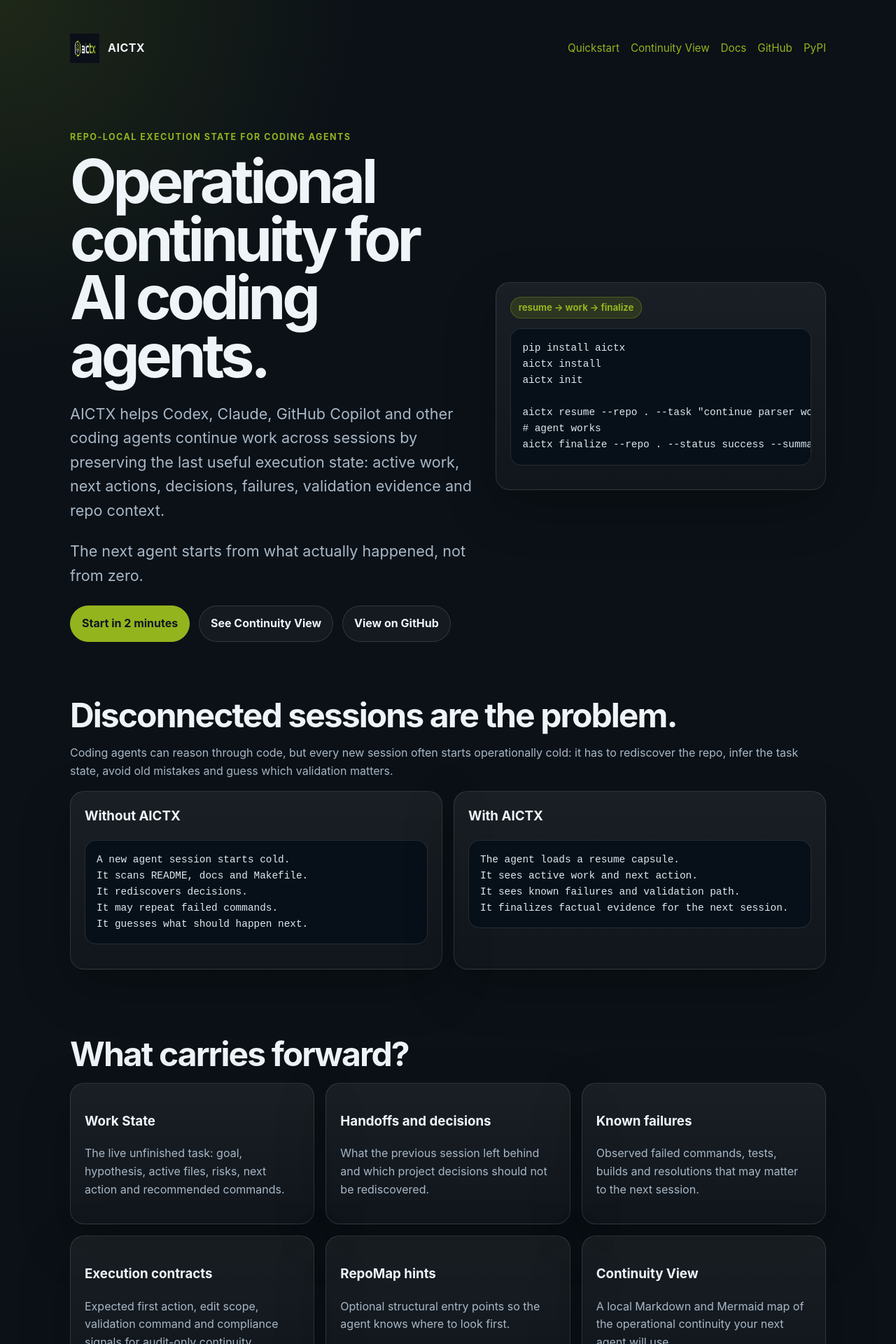
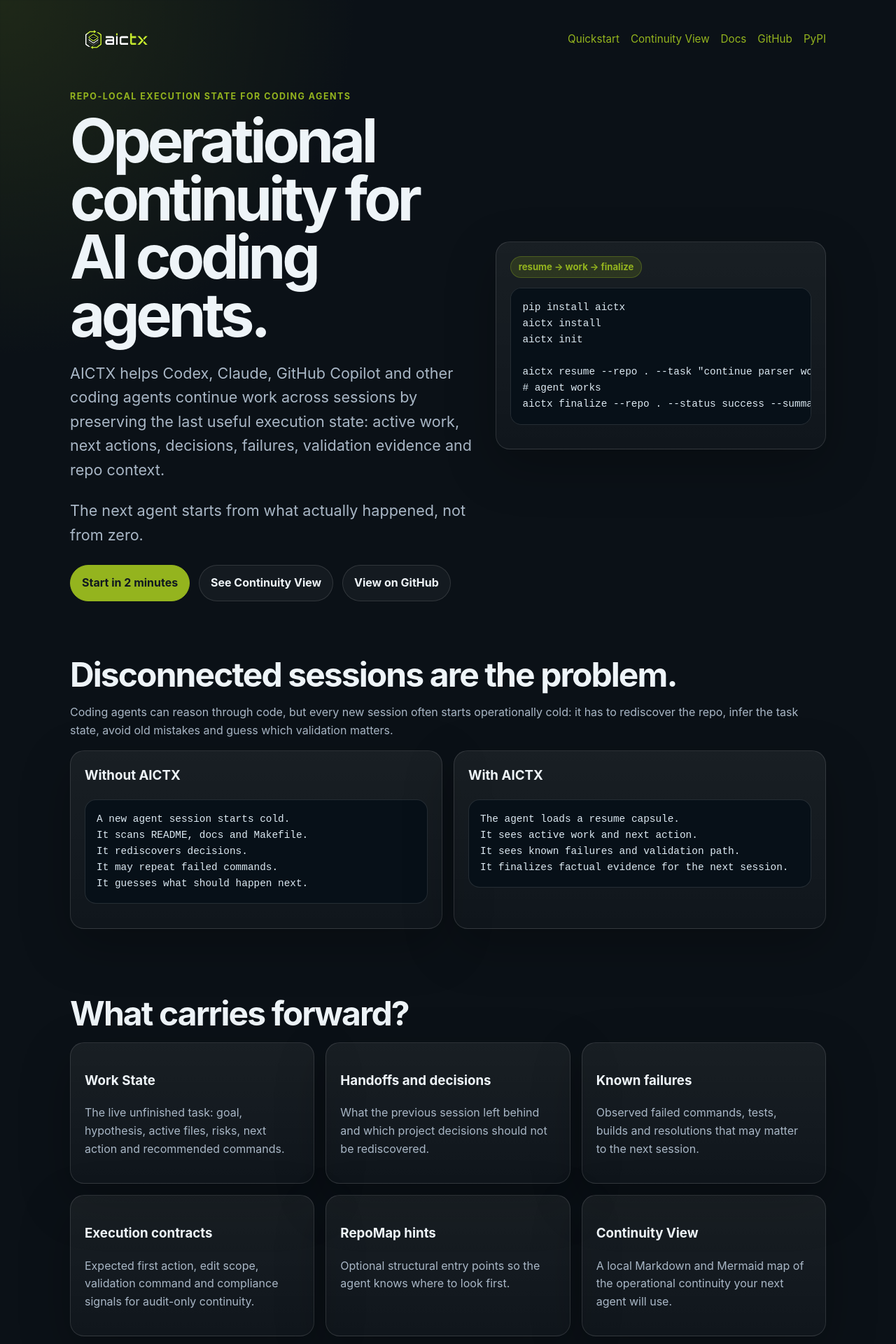
Before and after one commit to oldskultxo/aictx, a Jekyll site: the page docs/index.html, which Jekyll copies as it is, in a window 1280 px wide. Shown: the top 1920 px of the page at 70% size. Built offline with Jekyll 4.4.1, drawn with Linux system fonts in a browser that asks for light colours; comment, search, counter and statistics services are not loaded.

Commit message:
fix logo

```diff
--- a/docs/index.html
+++ b/docs/index.html
@@ -17,8 +17,7 @@
   <meta name="application-name" content="AICTX">
   <meta name="theme-color" content="#101820">
   <link rel="canonical" href="https://aictx.org/">
-  <link rel="icon" href="/favicon.ico">
-
+  <link rel="icon" href="/images/aictx-logo.png">
   <meta property="og:site_name" content="AICTX">
   <meta property="og:title" content="AICTX - Operational continuity for AI coding agents">
   <meta
@@ -195,21 +194,21 @@
       align-items: center;
       justify-content: space-between;
       gap: 1rem;
-      padding: 1rem 0 3rem;
+      padding: 0 0 0;
     }
 
     .brand {
-      display: flex;
+      display: inline-flex;
       align-items: center;
-      gap: .75rem;
+      gap: 0.6rem;
       color: var(--text);
-      font-weight: 700;
-      letter-spacing: .03em;
+      font-weight: 800;
+      letter-spacing: 0.04em;
     }
 
     .brand img {
-      width: 42px;
-      height: 42px;
+      width: 8rem;
+      height: 3rem;
     }
 
     nav {
@@ -420,8 +419,7 @@
   <div class="shell">
     <header>
       <a class="brand" href="/" aria-label="AICTX home">
-        <img src="/images/aictx-logo.png" alt="AICTX">
-        <span>AICTX</span>
+        <img src="/images/aictx-logo-nobackground.png" alt="AICTX">
       </a>
       <nav aria-label="Main navigation">
         <a href="/QUICKSTART.html">Quickstart</a>
```
Also changed, not shown: other parts of docs/index.html (+1 -1 lines).
